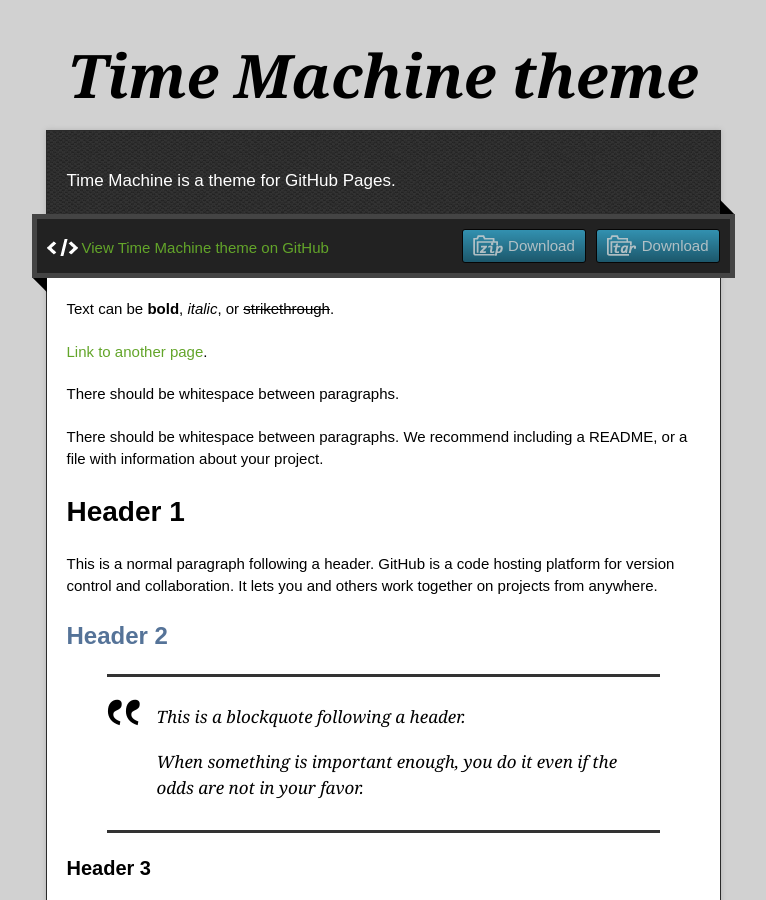
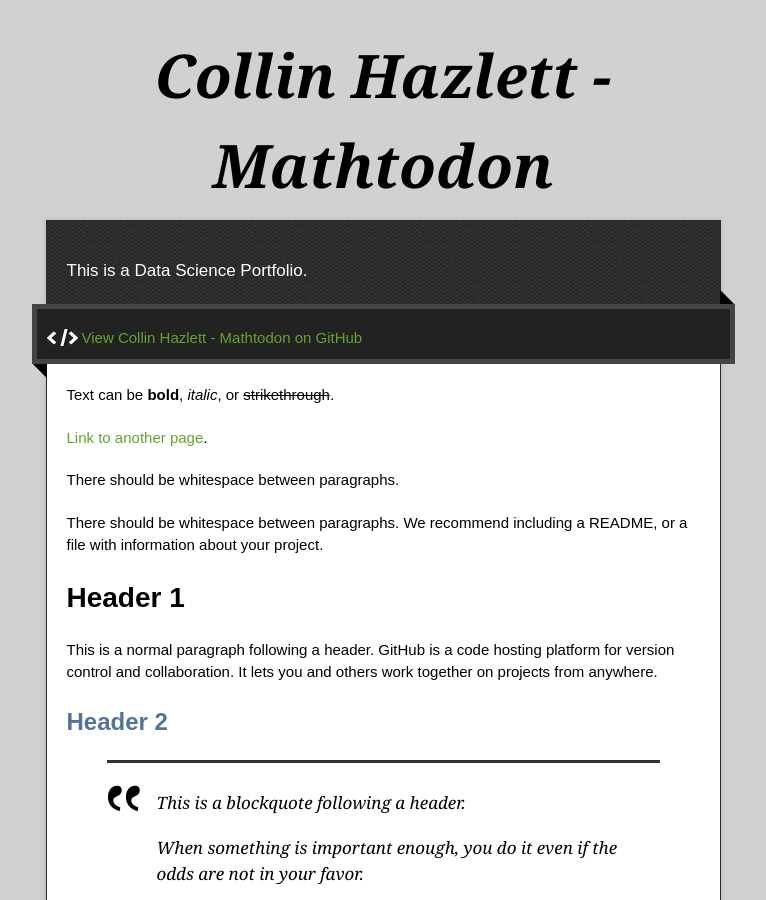
Before and after one commit to Mathtodon/Mathtodon.github.io, a Jekyll site: the page built from index.md, in a window 1280 px wide and 900 px high. Shown: the whole window, without its empty margins (257-1023 px from the left). Built offline with Jekyll 4.4.1, drawn with Linux system fonts in a browser that asks for light colours; nearby versions of some CDN libraries.

Commit message:
Update _config.yml

```diff
--- a/_config.yml
+++ b/_config.yml
@@ -1,5 +1,5 @@
-title: Time Machine theme
-description: Time Machine is a theme for GitHub Pages.
-show_downloads: true
+title: Collin Hazlett - Mathtodon
+description: This is a Data Science Portfolio.
+show_downloads: false
 google_analytics:
 theme:
```
